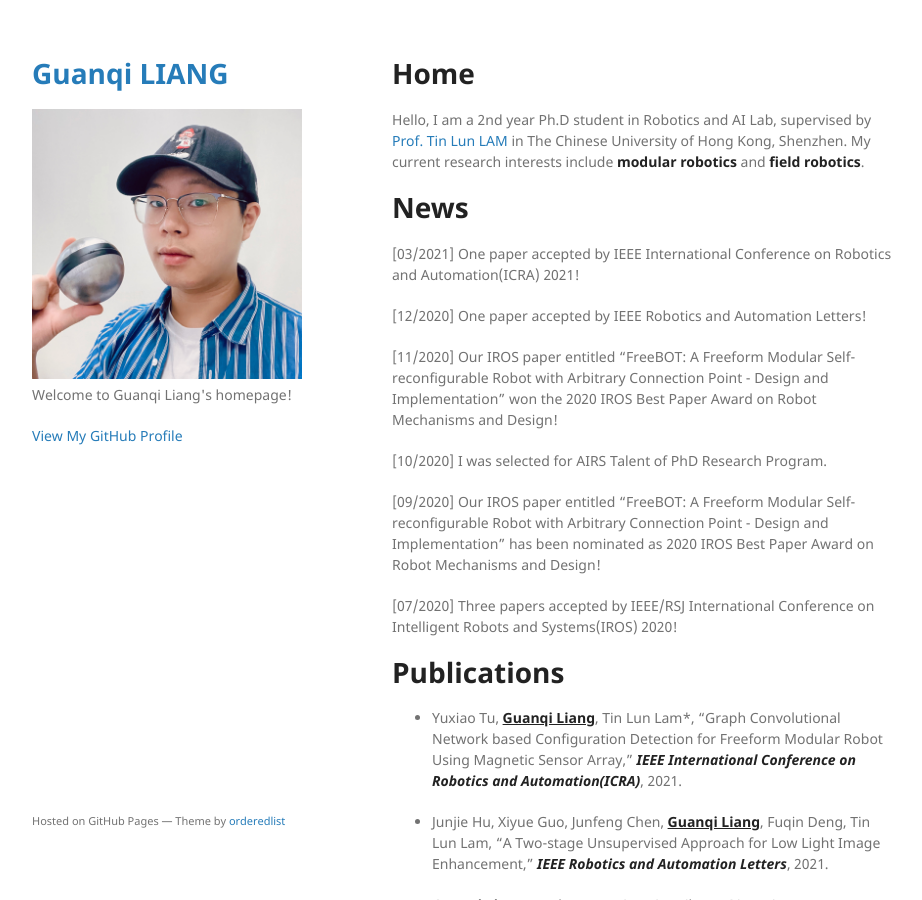
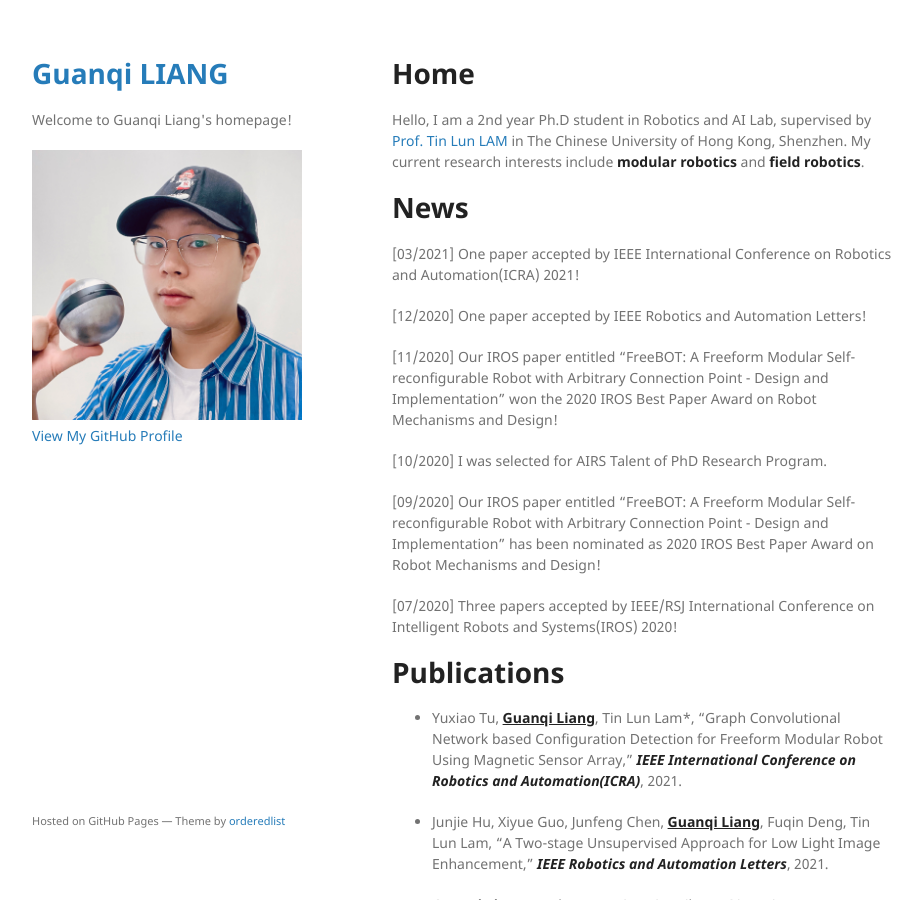
Before and after one commit to guanqiliang/guanqiliang.github.com, a Jekyll site: the page built from index.md, in a window 1280 px wide and 900 px high. Shown: the whole window, without its empty margins (178-1100 px from the left). Built offline with Jekyll 4.4.1, drawn with Linux system fonts in a browser that asks for light colours; our own code applies the rules of GitHub Pages for plain Markdown files.

Commit message:
Update default.html

```diff
--- a/_layouts/default.html
+++ b/_layouts/default.html
@@ -16,11 +16,12 @@
       <header>
         <h1><a href="{{ "/" | absolute_url }}">{{ site.title | default: site.github.repository_name }}</a></h1>
 
+        <p>{{ site.description | default: site.github.project_tagline }}</p>
+
         {% if site.logo %}
           <img src="{{site.logo | relative_url}}" alt="Logo" />
         {% endif %}
 
-        <p>{{ site.description | default: site.github.project_tagline }}</p>
 
         {% if site.github.is_project_page %}
         <p class="view"><a href="{{ site.github.repository_url }}">View the Project on GitHub <small>{{ site.github.repository_nwo }}</small></a></p>
```
